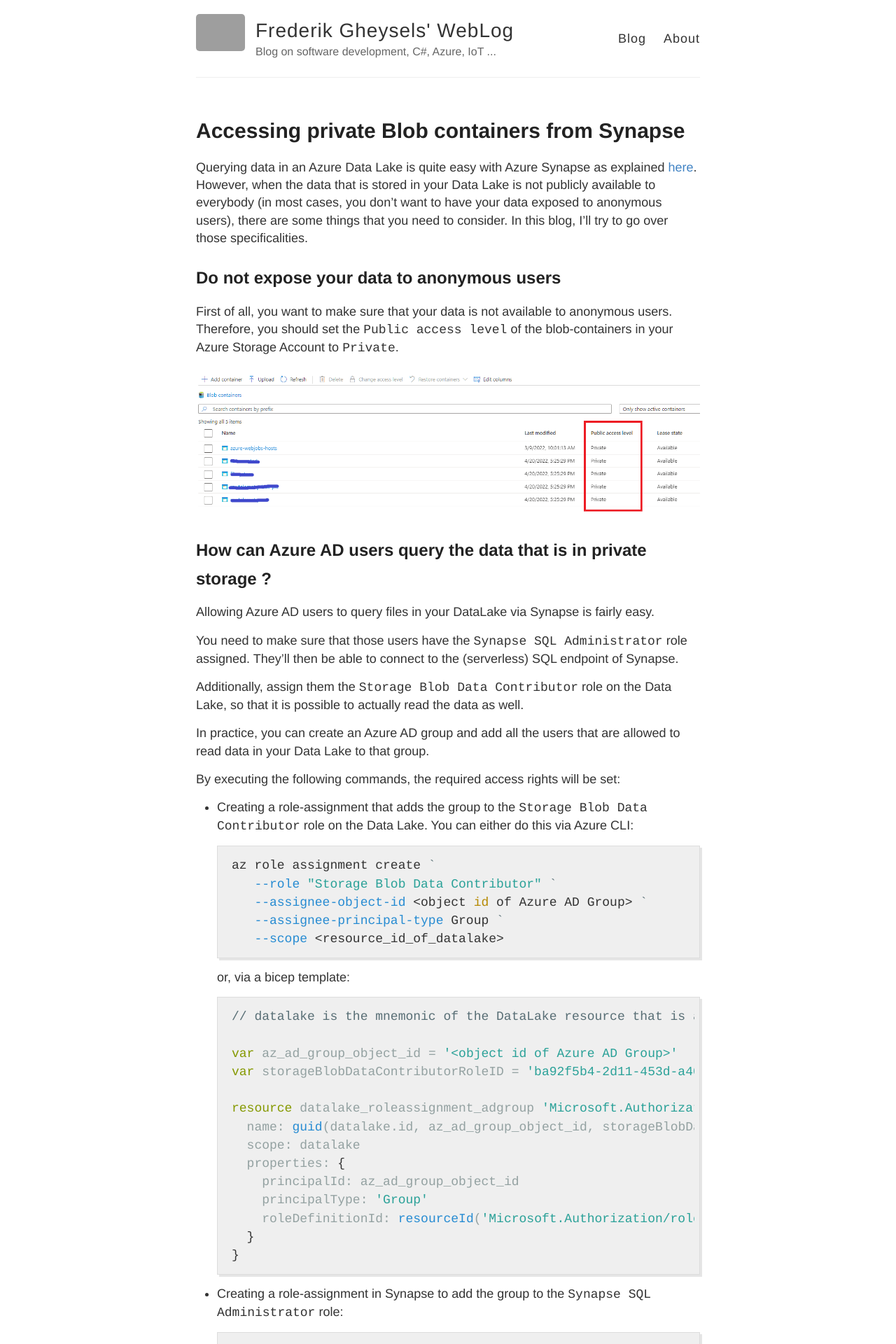
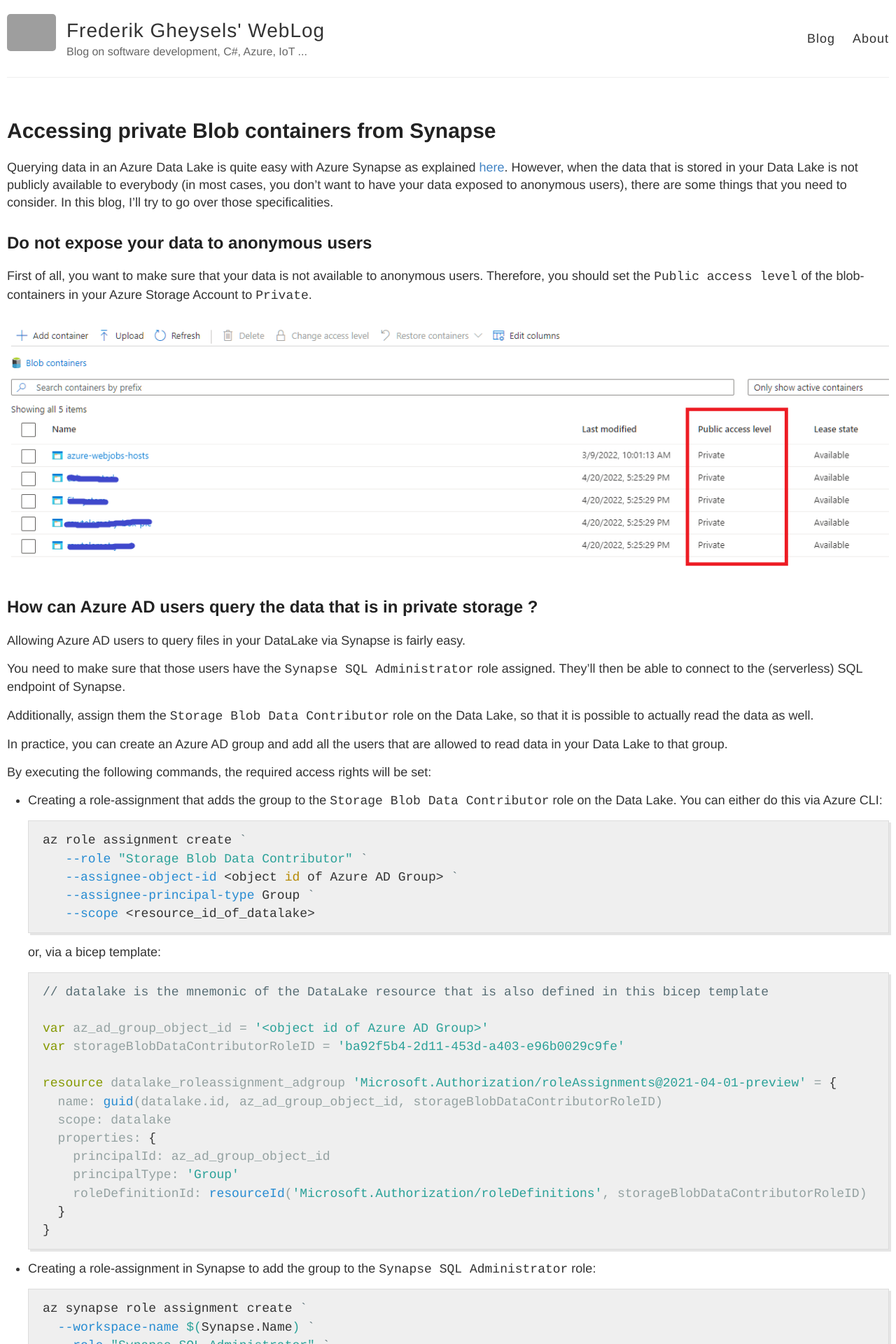
Before and after one commit to fgheysels/fgheysels.github.io, a Jekyll site: the page built from _posts/2022-04-20-access-private-containers-from-synapse.md, in a window 1280 px wide. Shown: the top 1920 px of the page at 70% size. Built offline with Jekyll 4.4.1, drawn with Linux system fonts in a browser that asks for light colours; comment, search, counter and statistics services are not loaded; some of the changed text lies outside the part shown; grey boxes are pictures that could not be loaded.

Commit message:
Improve layout

````diff
--- a/_posts/2022-04-20-access-private-containers-from-synapse.md
+++ b/_posts/2022-04-20-access-private-containers-from-synapse.md
@@ -59,7 +59,11 @@ By executing the following commands, the required access rights will be set:
 - Creating a role-assignment in Synapse to add the group to the `Synapse SQL Administrator` role:
 
   ```bash
-  az synapse role assignment create --workspace-name $(Synapse.Name) --role "Synapse SQL Administrator" --assignee-object-id $(object_id_of_group) --assignee-principal-type Group
+  az synapse role assignment create `
+    --workspace-name $(Synapse.Name) `
+    --role "Synapse SQL Administrator" `
+    --assignee-object-id $(object_id_of_group)
+    --assignee-principal-type Group
   ```
 
   >⚠️Note that I'm using the `az synapse role assignment create` command that is taking the `--assignee-object-id` parameter in conjunction with the `--assignee-principal-type` parameter instead of the more straightforward approach where you just specify the `--assignee` as shown in the examples [here](https://docs.microsoft.com/en-us/cli/azure/synapse/role/assignment?view=azure-cli-latest#az-synapse-role-assignment-create-examples).  The reason for this is a bug I've found and reported [here](https://github.com/Azure/azure-cli/issues/22078).
--- a/style.scss
+++ b/style.scss
@@ -25,7 +25,7 @@ body {
 
 .container {
   margin: 0 auto;
-  max-width: 740px;
+  max-width: 1280px;
   padding: 0 10px;
   width: 100%;
 }
@@ -257,7 +257,6 @@ nav {
     border-left: 2px solid $gray;
     padding: 0.1em 1em;
     color: $gray;
-    font-size: 22px;
     font-style: italic;
   }
 
````
